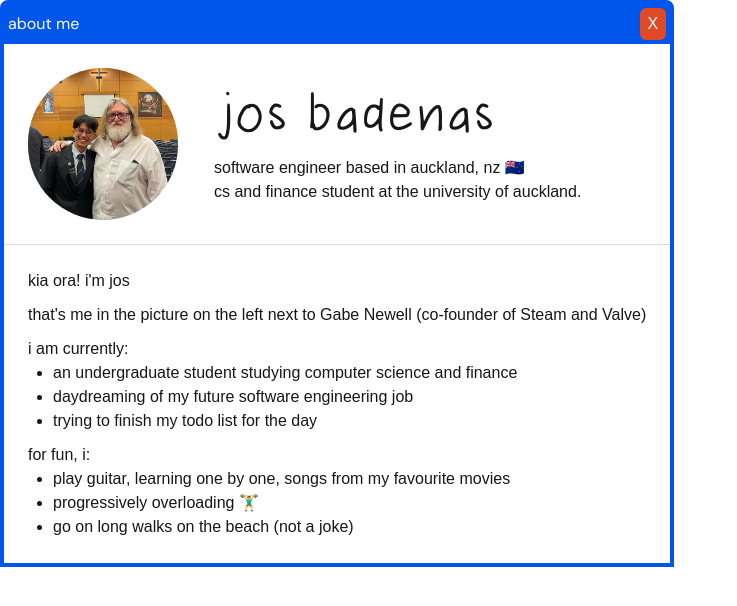
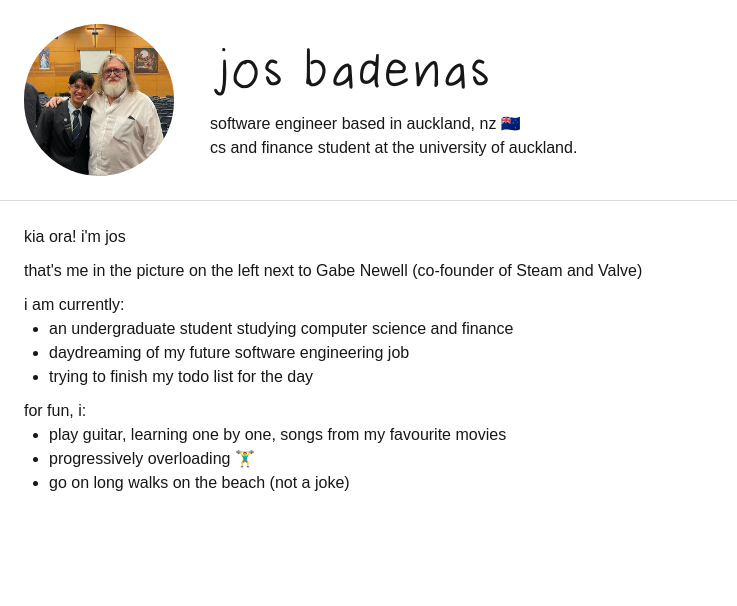
Before and after one commit to jebadenas/jos-badenas-portfolio, a Next.js app: page /test in a window 1280 px wide. Shown: the top 606 px of the page, without its empty margins (0-737 px from the left). Built offline with nearby package versions, Linux system fonts and the light colour scheme.

Commit message:
refactored about me window to only have components within window component

```diff
--- a/src/components/AboutMe.tsx
+++ b/src/components/AboutMe.tsx
@@ -3,13 +3,7 @@ import Image from "next/image";
 
 const AboutMe = () => {
   return (
-    <div className="inline-flex flex-col border-4 border-[#0055EA] rounded-t-lg ">
-      <div className="bg-[#0055EA] p-1 flex flex-row justify-between items-center">
-        <p className="text-white font-main">about me</p>
-        <button className="bg-[#DF4A24] text-white py-1 px-2 rounded-md">
-          X
-        </button>
-      </div>
+    <>
       <div className="flex flex-row p-6 gap-[20px] border-b border-[#D9D9D9] ">
         <div className="relative rounded-full overflow-hidden w-[150px] aspect-square">
           <Image
@@ -54,7 +48,7 @@ const AboutMe = () => {
           </ul>
         </div>
       </div>
-    </div>
+    </>
   );
 };
 
```
